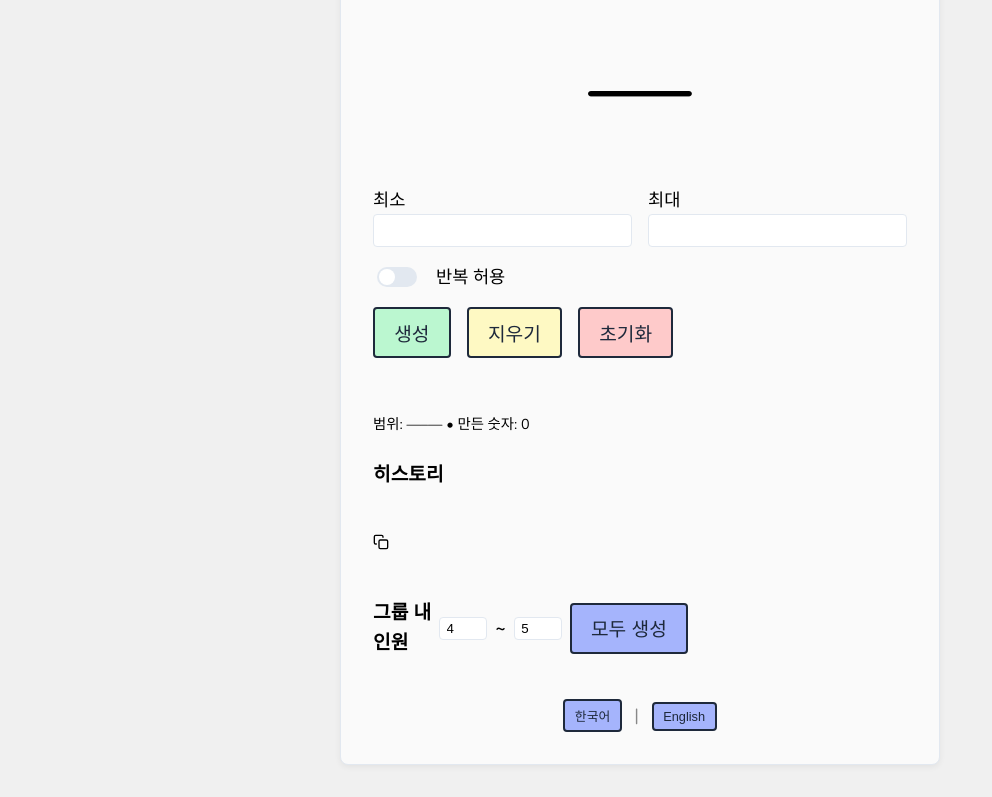
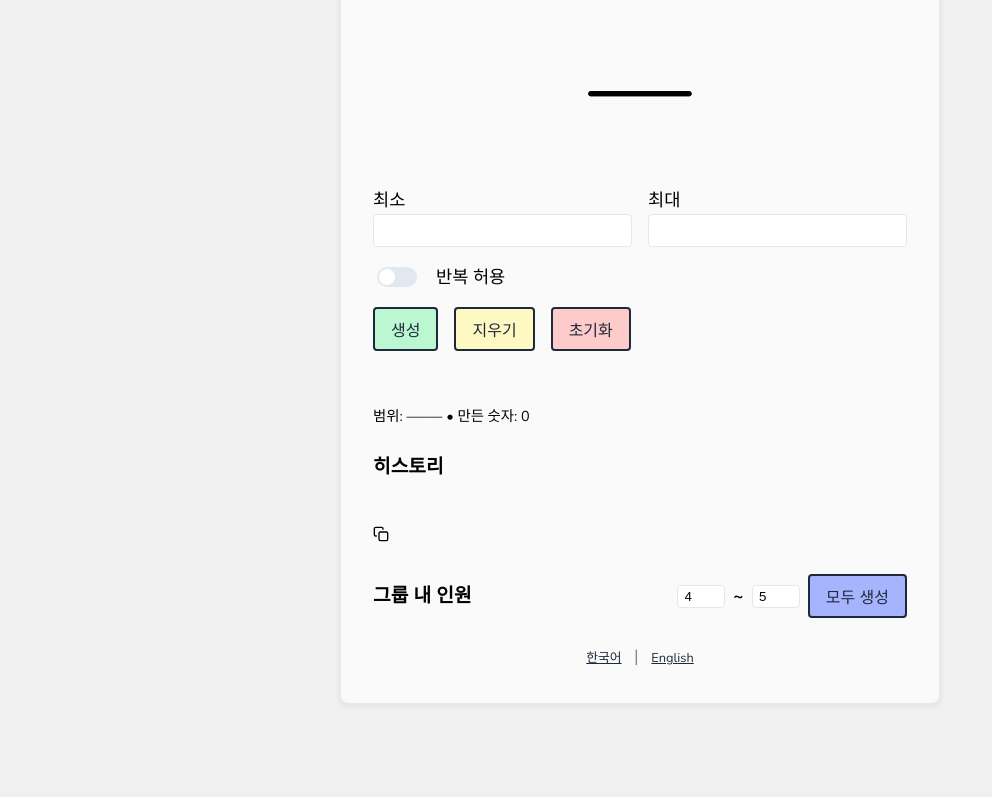
Before and after one commit to singaseongj/singaseong_numbers, a website: page index.html in a window 1280 px wide. Shown: the part 139-936 px from the top of the page, without its empty margins (0-992 px from the left). After the commit the page ends 875 px from the top, so only its background shows below. Drawn offline with nearby package versions, Linux system fonts and the light colour scheme.

Commit message:
Center layout and refine controls

```diff
--- a/app.js
+++ b/app.js
@@ -61,7 +61,7 @@
       copied: '클립보드에 복사완료',
       enterRange: '최소와 최대 값을 입력하세요.',
       allGenerated: '범위의 모든 숫자를 생성했습니다.',
-      groups: '그룹 내\n인원',
+      groups: '그룹 내 인원',
       group: '그룹',
       generateAll: '모두 생성'
     }
@@ -429,8 +429,14 @@
     renderGroups();
   }
 
-  langKoBtn.addEventListener('click', () => switchLanguage('ko'));
-  langEnBtn.addEventListener('click', () => switchLanguage('en'));
+  langKoBtn.addEventListener('click', (e) => {
+    e.preventDefault();
+    switchLanguage('ko');
+  });
+  langEnBtn.addEventListener('click', (e) => {
+    e.preventDefault();
+    switchLanguage('en');
+  });
 
   gsizeMinInput.value = 4;
   gsizeMaxInput.value = 5;
--- a/index.html
+++ b/index.html
@@ -54,8 +54,7 @@
     </section>
     <section id="groupsSection" class="groups">
       <div class="groups-header">
-        <h2 id="groupsHeading">그룹 내
-        인원</h2>
+        <h2 id="groupsHeading">그룹 내 인원</h2>
         <input type="number" id="gsizeMin" class="gsize-input" min="1" value="4">
         <span class="gsize-sep" aria-hidden="true">~</span>
         <input type="number" id="gsizeMax" class="gsize-input" min="1" value="5">
@@ -64,9 +63,9 @@
       <div id="groupsContainer" class="groups-container"></div>
     </section>
     <div class="lang-buttons">
-      <button id="lang-ko" type="button">한국어</button>
+      <a href="#" id="lang-ko">한국어</a>
       <span class="lang-sep" aria-hidden="true">|</span>
-      <button id="lang-en" type="button">English</button>
+      <a href="#" id="lang-en">English</a>
     </div>
   </main>
   <div id="countdown" class="countdown" aria-hidden="true"></div>
--- a/styles.css
+++ b/styles.css
@@ -10,7 +10,7 @@ body {
   background: #f0f0f0;
   display: flex;
   justify-content: center;
-  align-items: flex-start;
+  align-items: center;
   min-height: 100vh;
 }
 
@@ -102,6 +102,12 @@ h1 {
   display: flex;
   gap: 1rem;
   flex: 1 1 100%;
+}
+
+.buttons button,
+#generateAll {
+  font-size: 1rem;
+  padding: 0.5rem 1rem;
 }
 
 button {
@@ -204,14 +210,15 @@ button:focus, input:focus {
   font-size: 1.2rem;
 }
 
-#groupsHeading {
-  white-space: pre-line;
-}
-
 .groups-header {
   display: flex;
   align-items: center;
   gap: 0.5rem;
+}
+
+.groups-header h2 {
+  flex: 1;
+  margin: 0;
 }
 
 .groups-header .gsize-input {
@@ -305,10 +312,11 @@ button:focus, input:focus {
   text-align: center;
 }
 
-.lang-buttons button {
+.lang-buttons a {
   margin: 0 0.5rem;
   font-size: 0.8rem;
-  padding: 0.3rem 0.6rem;
+  color: #1e293b;
+  text-decoration: underline;
 }
 
 .lang-sep {
```
